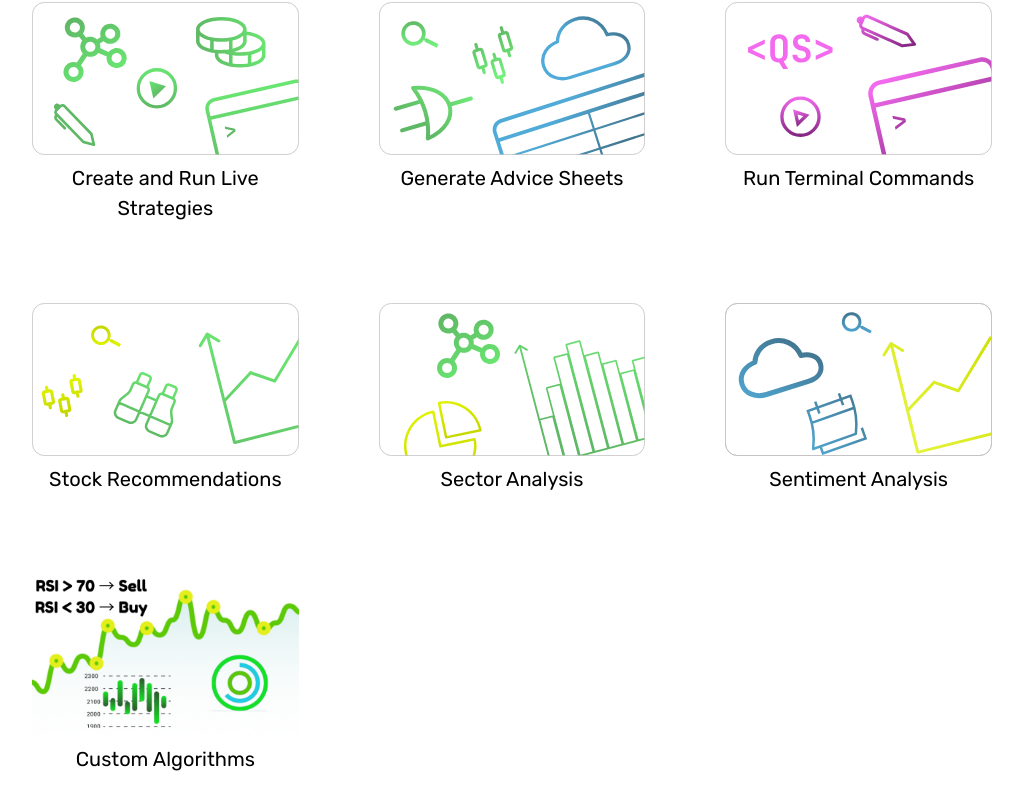
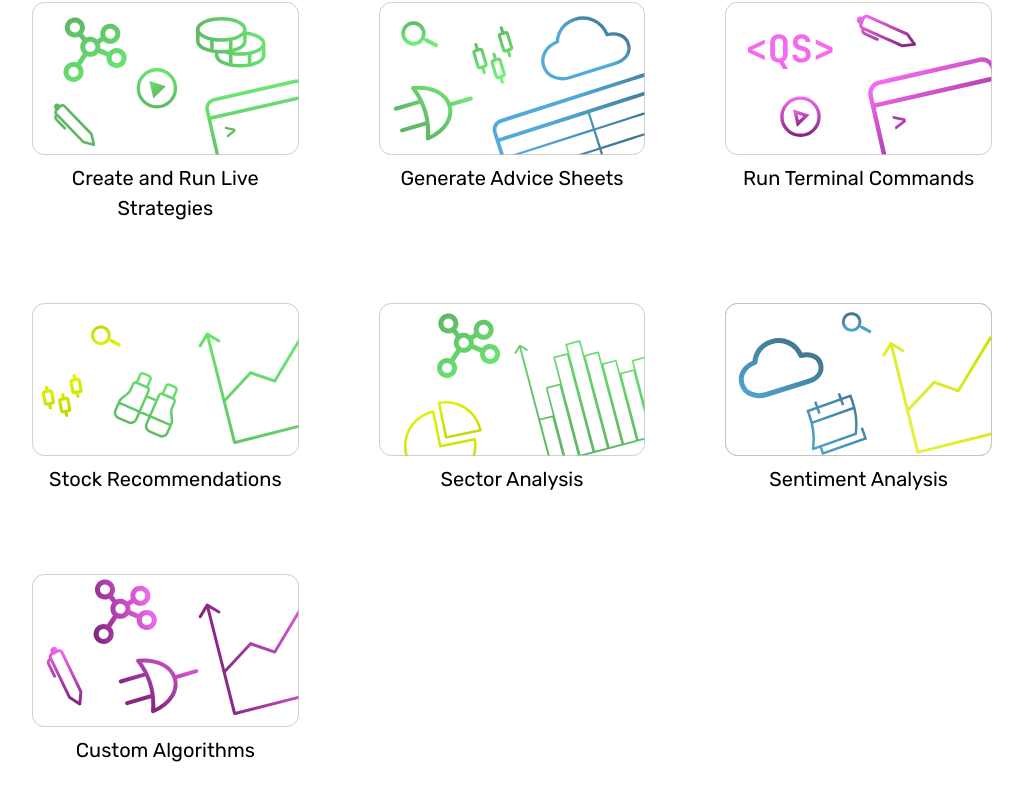
Before and after one commit to carpeadiam/quarksFinanceFE, a Next.js app: page /home in a window 1280 px wide. Shown: the part 459-1269 px from the top of the page, without its empty margins (128-1151 px from the left). Built offline with nearby package versions, Linux system fonts and the light colour scheme; no server answers.

Commit message:
UI CHANGES

```diff
--- a/src/components/dashboard/FeatureGrid.tsx
+++ b/src/components/dashboard/FeatureGrid.tsx
@@ -57,7 +57,7 @@ export default function FeatureGrid() {
     },
     {
       title: 'Custom Algorithms',
-      icon: '/images/CustomAlgo.png',
+      icon: '/images/customAlgo.svg',
       href: '/custom-algorithms',
       color: 'purple' as const,
     }
```
Also changed, not shown: public/images/customAlgo.svg (added), public/images/custominside.png.
